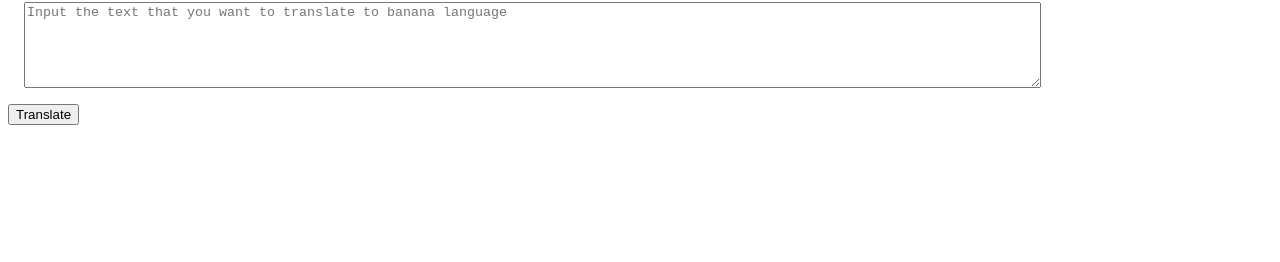
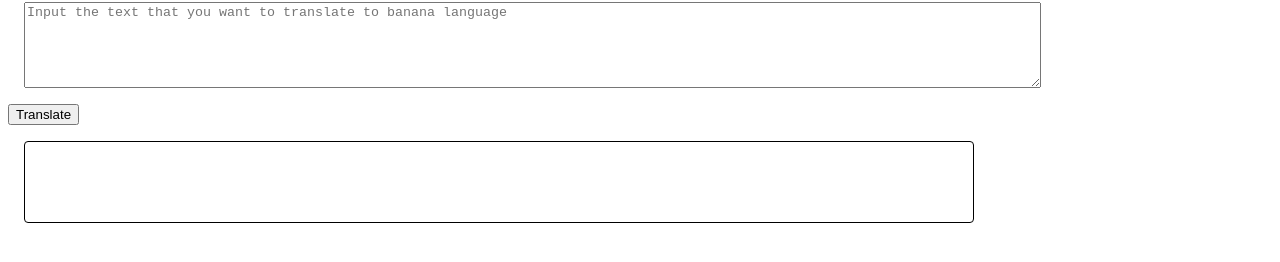
Before and after one commit to Rushabhdarji/Translating-to-banana-language, a plain HTML site: page index.html in a window 1280 px wide. Both pictures are taken after a click on the button "Translate". Shown: the part 78-340 px from the top of the page. Drawn offline with Linux system fonts and the light colour scheme.

Commit message:
wired input and output

```diff
--- a/app.js
+++ b/app.js
@@ -1,12 +1,23 @@
-var btnTranslate = document.querySelector('#btn-translate');
-var txtInput = document.querySelector('#input-text');
+var btnTranslate = document.querySelector('#btn-translate');//reference the button
+var txtInput = document.querySelector('#input-text');//reference the input i.e. our textarea tag
+var outputDiv = document.querySelector('#output-txt');//referencing the output
 
 //function eventHandler
 function eventHandler() {
-    console.log("clicked!");
-    console.log("input",txtInput.value);
+    //we created  a block for output and we're writing the input what we've taken from the user in the ouput div
+    outputDiv.innerText = txtInput.value;
 };
 //connecting button with event-handler;
 //If don't specify the whole function after the event in addEventListener then we just need to specify the nsame of the function.
 //note:- we don't need to call the function we just need to specify the name of that function.
+
+//Adding EventListener to the button and also a giving a callback function to perform certain task on clicking the button
 btnTranslate.addEventListener("click", eventHandler);
+
+//queryselector for different css-selectors
+/**
+ * 1. for anytag name= document.querySelector("textarea");
+ * 2. for classNAme= document.querySelector(".btn-primary");
+ * 3. for idName = document.querySelector("#input-btn");
+ * 4. for an element with an attribute = document.querySelector('input[name ='translator']');
+ */
--- a/index.html
+++ b/index.html
@@ -11,14 +11,21 @@
             height: 10vh;
             width: 80%;
         }
+        div{
+            display: block;
+            margin: 1rem;
+            height: 10vh;
+            width:75%;
+            border: 1px solid #000000;
+            border-radius: 4px;
+        }
     </style>
 </head>
 <body>
     <h1>Banana Language</h1>
     <textarea id="input-text" placeholder="Input the text that you want to translate to banana language"></textarea>
     <button id="btn-translate">Translate</button>
-
-
+    <div id="output-txt"></div>
     <script src="app.js" type="text/javascript"></script>
 </body>
 </html>
```
